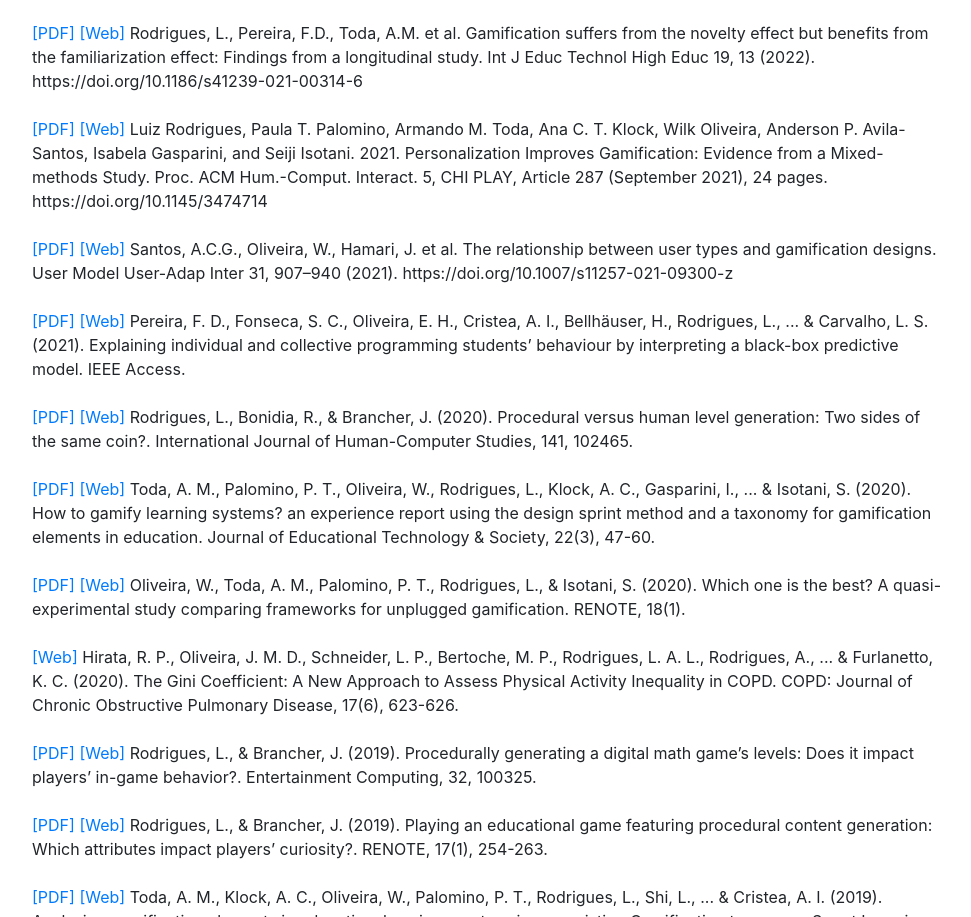
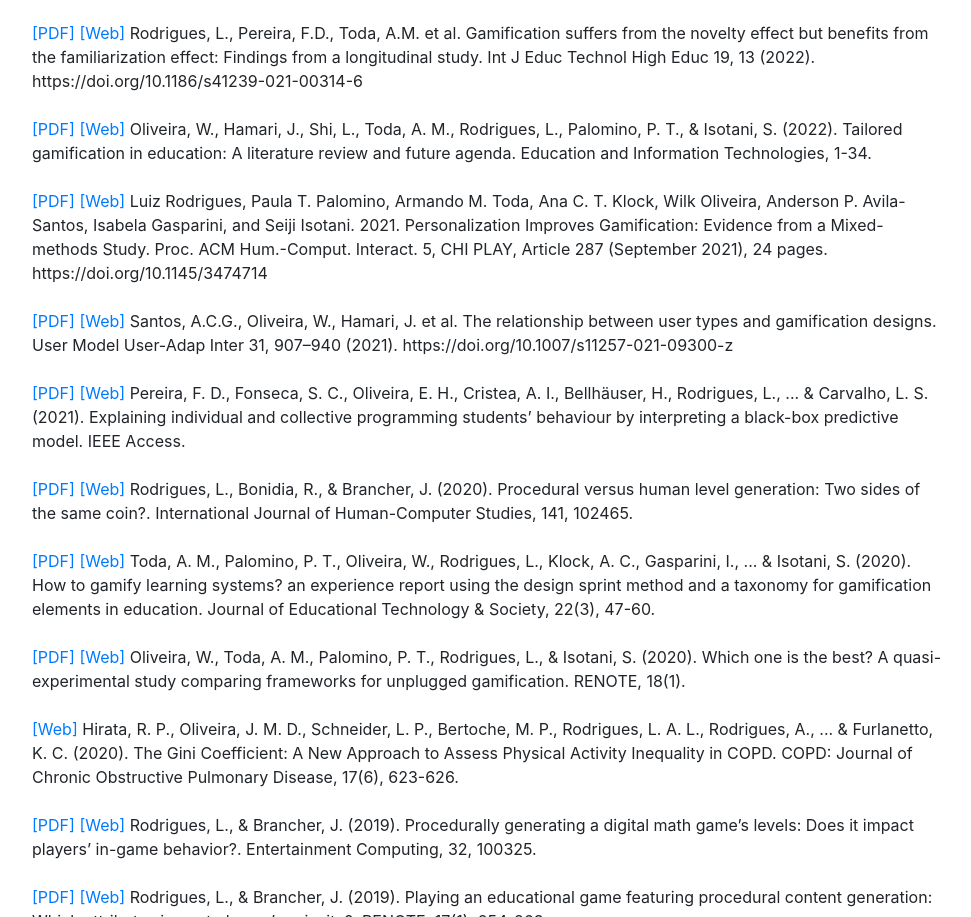
Before and after one commit to rodriguesluiz/rodriguesluiz.github.io, a website with bundled scripts: page index.html in a window 1280 px wide. Shown: the part 3964-4881 px from the top of the page, without its empty margins (288-1259 px from the left). Built offline with nearby package versions, Linux system fonts and the light colour scheme; a web font is replaced by a local one.

Commit message:
added EIT article

```diff
--- a/index.html
+++ b/index.html
@@ -260,6 +260,12 @@
           <a target="_blank" href="https://educationaltechnologyjournal.springeropen.com/track/pdf/10.1186/s41239-021-00314-6.pdf">[PDF]</a>
           <a target="_blank" href="https://educationaltechnologyjournal.springeropen.com/articles/10.1186/s41239-021-00314-6">[Web]</a>
           Rodrigues, L., Pereira, F.D., Toda, A.M. et al. Gamification suffers from the novelty effect but benefits from the familiarization effect: Findings from a longitudinal study. Int J Educ Technol High Educ 19, 13 (2022). https://doi.org/10.1186/s41239-021-00314-6
+        </p></br>
+
+        <p class="mb-0">
+          <a target="_blank" href="https://link.springer.com/content/pdf/10.1007/s10639-022-11122-4.pdf">[PDF]</a>
+          <a target="_blank" href="https://link.springer.com/article/10.1007/s10639-022-11122-4">[Web]</a>
+          Oliveira, W., Hamari, J., Shi, L., Toda, A. M., Rodrigues, L., Palomino, P. T., & Isotani, S. (2022). Tailored gamification in education: A literature review and future agenda. Education and Information Technologies, 1-34.
         </p></br>
 
         <p class="mb-0">
```
